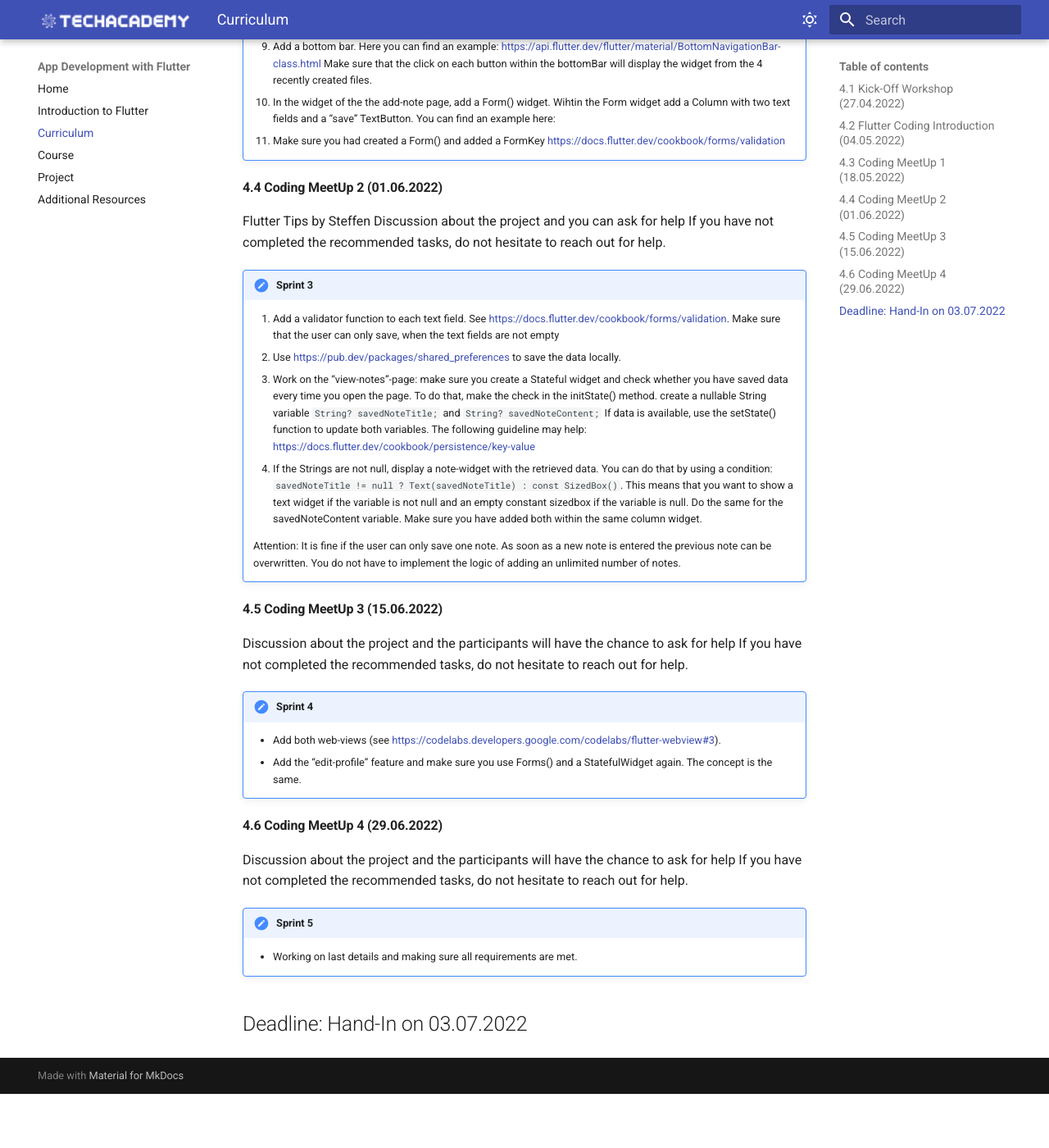
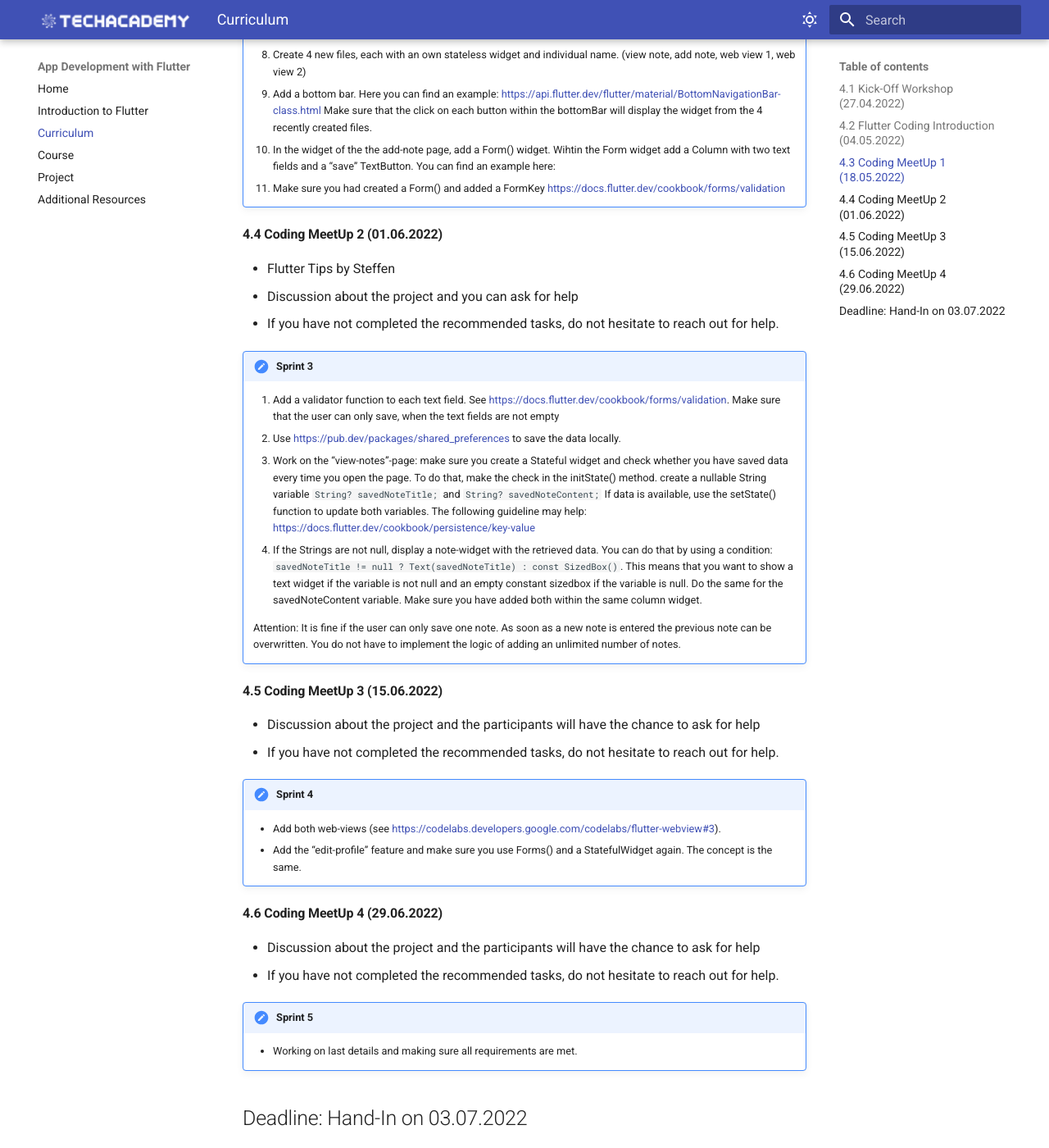
Before and after one commit to tech-academy-ev/app_development, an MkDocs documentation site: the page built from docs/curriculum.md, in a window 1280 px wide and 1400 px high, scrolled down 1373 px. Shown: the whole window at 82% size. Built offline with MkDocs 1.6.1 and Material for MkDocs 9.7.7, drawn with Linux system fonts in a browser that asks for light colours; before the commit the page ends 2707 px from its top, so only the background shows below that; some of the changed text lies outside the part shown.

```diff
--- a/docs/curriculum.md
+++ b/docs/curriculum.md
@@ -27,10 +27,11 @@ The app track includes six dates in which participants are introduced to app dev
 
 
 #### 4.3 Coding MeetUp 1 (18.05.2022)
-Participants are expected to have completed Udemy Course Section 4 until today
-Brief Introduction to git
-Introduction to “SharedPreferences” (Local Storage)
-Presentation of the project (see below)
+- Participants are expected to have completed Udemy Course Section 4 until today
+
+- Brief Introduction to git
+- Introduction to “SharedPreferences” (Local Storage)
+- Presentation of the project (see below)
 
 !!! todo "Sprint 2"
 
@@ -50,9 +51,9 @@ Presentation of the project (see below)
 
 
 #### 4.4 Coding MeetUp 2 (01.06.2022)
-Flutter Tips by Steffen
-Discussion about the project and you can ask for help
-If you have not completed the recommended tasks, do not hesitate to reach out for help.
+- Flutter Tips by Steffen
+- Discussion about the project and you can ask for help
+- If you have not completed the recommended tasks, do not hesitate to reach out for help.
 
 !!! todo "Sprint 3"
 
@@ -65,8 +66,8 @@ If you have not completed the recommended tasks, do not hesitate to reach out fo
 
 
 #### 4.5 Coding MeetUp 3 (15.06.2022)
-Discussion about the project and the participants will have the chance to ask for help
-If you have not completed the recommended tasks, do not hesitate to reach out for help.
+- Discussion about the project and the participants will have the chance to ask for help
+- If you have not completed the recommended tasks, do not hesitate to reach out for help.
 
 !!! todo "Sprint 4"
 
@@ -75,8 +76,8 @@ If you have not completed the recommended tasks, do not hesitate to reach out fo
 
 
 #### 4.6 Coding MeetUp 4 (29.06.2022)
-Discussion about the project and the participants will have the chance to ask for help
-If you have not completed the recommended tasks, do not hesitate to reach out for help.
+- Discussion about the project and the participants will have the chance to ask for help
+- If you have not completed the recommended tasks, do not hesitate to reach out for help.
 
 
 !!! todo "Sprint 5"
```
